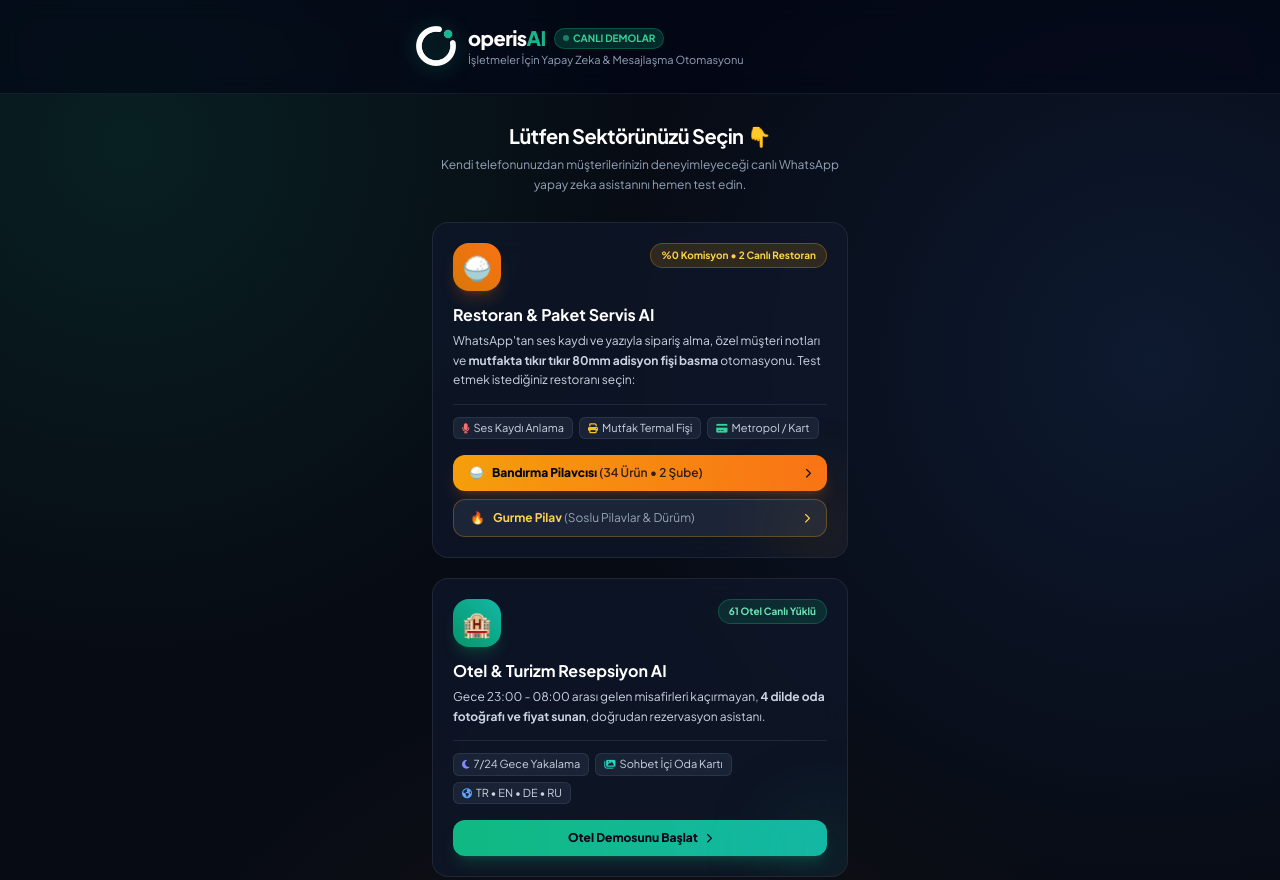
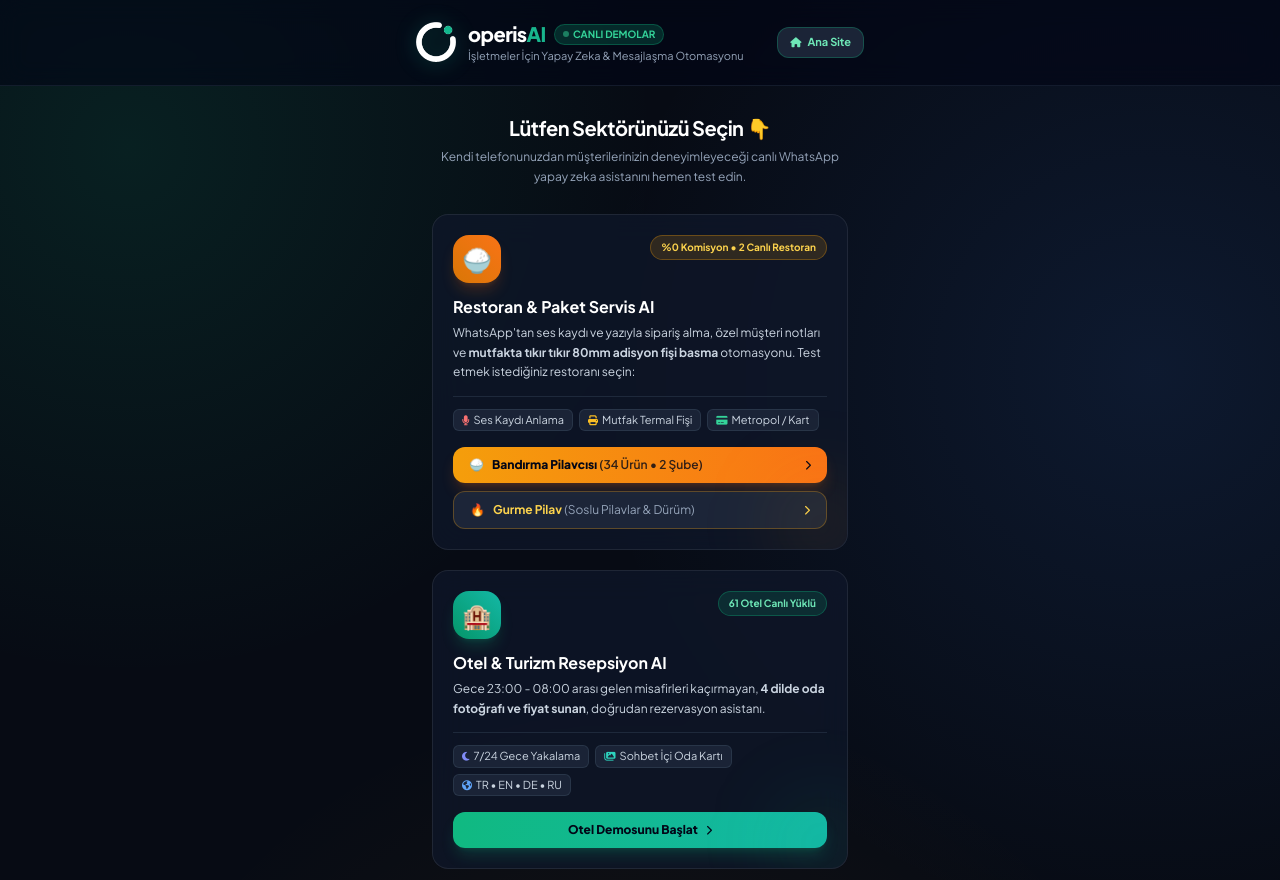
Before and after one commit to scorsty-cmd/operis-demo, a plain HTML site: page hub.html in a window 1280 px wide. Shown: the top 880 px of the page. Drawn offline with nearby package versions, Linux system fonts and the light colour scheme.

Commit message:
Add direct links from Demo Hub (hub.html) to main corporate site (index.html)

```diff
--- a/hub.html
+++ b/hub.html
@@ -39,20 +39,23 @@
 <body class="text-slate-100 min-h-screen flex flex-col justify-between selection:bg-emerald-500 selection:text-white">
 
   <!-- ÜST HEADER / MARKA -->
-  <header class="py-6 px-4 border-b border-slate-800/60 bg-slate-950/60 backdrop-blur-md sticky top-0 z-50">
-    <div class="max-w-md mx-auto flex items-center justify-between">
-      <div class="flex items-center gap-3">
+  <header class="py-5 px-4 border-b border-slate-800/60 bg-slate-950/60 backdrop-blur-md sticky top-0 z-50">
+    <div class="max-w-md mx-auto flex items-center justify-between gap-2">
+      <a href="index.html" class="flex items-center gap-3 group">
         <img src="assets/operis_emblem_dark.png" alt="Operis AI" class="w-10 h-10 object-contain drop-shadow-[0_2px_10px_rgba(24,181,141,0.35)]">
         <div>
           <div class="flex items-center gap-2">
-            <h1 class="font-extrabold text-xl tracking-tight text-white">operis<span class="text-[#18b58d]">AI</span></h1>
+            <h1 class="font-extrabold text-xl tracking-tight text-white group-hover:text-emerald-300 transition">operis<span class="text-[#18b58d]">AI</span></h1>
             <span class="bg-emerald-500/20 text-emerald-400 text-[10px] px-2 py-0.5 rounded-full font-bold border border-emerald-500/30 flex items-center gap-1">
               <span class="w-1.5 h-1.5 rounded-full bg-emerald-400 animate-pulse"></span> CANLI DEMOLAR
             </span>
           </div>
           <p class="text-[11px] text-slate-400">İşletmeler İçin Yapay Zeka & Mesajlaşma Otomasyonu</p>
         </div>
-      </div>
+      </a>
+      <a href="index.html" class="shrink-0 px-3 py-1.5 rounded-xl bg-slate-800/90 hover:bg-slate-700 text-emerald-300 border border-emerald-500/30 text-[11px] font-bold flex items-center gap-1.5 transition">
+        <i class="fa-solid fa-house text-[10px]"></i> Ana Site
+      </a>
     </div>
   </header>
 
@@ -221,6 +224,9 @@
           <i class="fa-solid fa-phone text-xs text-amber-400"></i> Hemen Ara
         </a>
       </div>
+      <a href="index.html" class="w-full py-2.5 px-3 bg-slate-800/70 hover:bg-slate-800 text-emerald-300 border border-emerald-500/30 font-bold text-xs rounded-xl flex items-center justify-center gap-2 transition">
+        <i class="fa-solid fa-globe text-xs"></i> Operis AI Kurumsal Web Sitesine Git →
+      </a>
       <p class="text-[11px] text-slate-400 font-medium">
         Fuat Babadağ • <a href="tel:05464827930" class="text-emerald-400 font-bold hover:underline">0546 482 79 30</a> • Operis AI Kurucusu
       </p>
```
